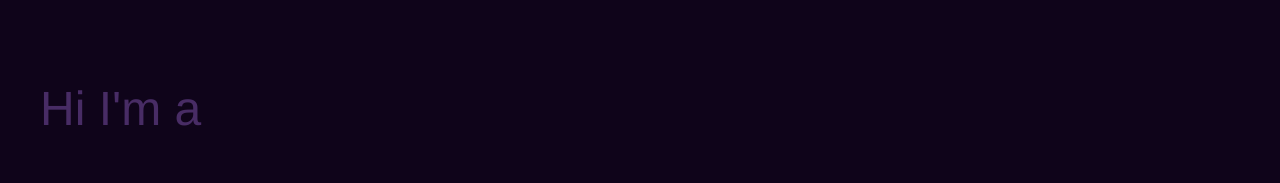
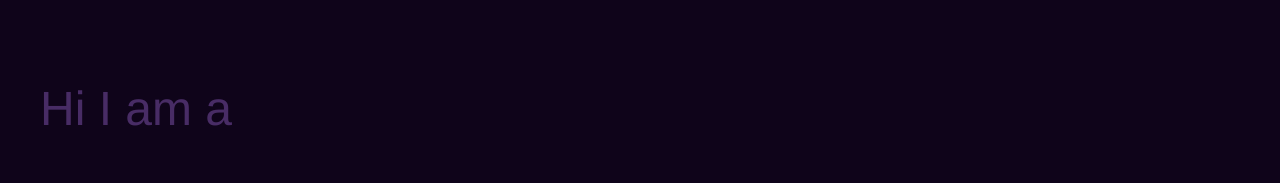
Before and after one commit to Stark-Akshay/akshaymanoj.github.io, a Next.js app: page /components/Me in a window 1280 px wide. Shown: the top 183 px of the page. Built offline with nearby package versions, Linux system fonts and the light colour scheme.

Commit message:
build check

```diff
--- a/pages/components/Me.jsx
+++ b/pages/components/Me.jsx
@@ -7,7 +7,7 @@ const Me = () => {
     <>
     <section className='flex sm:h-[50vh] md:h-[50vh] lg:h-[60vh] justify-between flex-row flex-wrap'>
         <div className='p-10 flex flex-col justify-around'>
-          <p className='text-ascent text-opacity-50 min-[320px]:text-2xl sm:text-5xl md:text-5xl lg:text-5xl'>Hi I'm a</p>
+          <p className='text-ascent text-opacity-50 min-[320px]:text-2xl sm:text-5xl md:text-5xl lg:text-5xl'>Hi I am a</p>
           <p className='text-text min-[320px]:text-4xl md:text-[6rem] sm:text-[6rem] lg:text-[6rem]'>Front-end</p>
           <p className='text-text min-[320px]:text-4xl md:text-[6rem] sm:text-[6rem] lg:text-[6rem]'>Web Developer</p>
 
```
